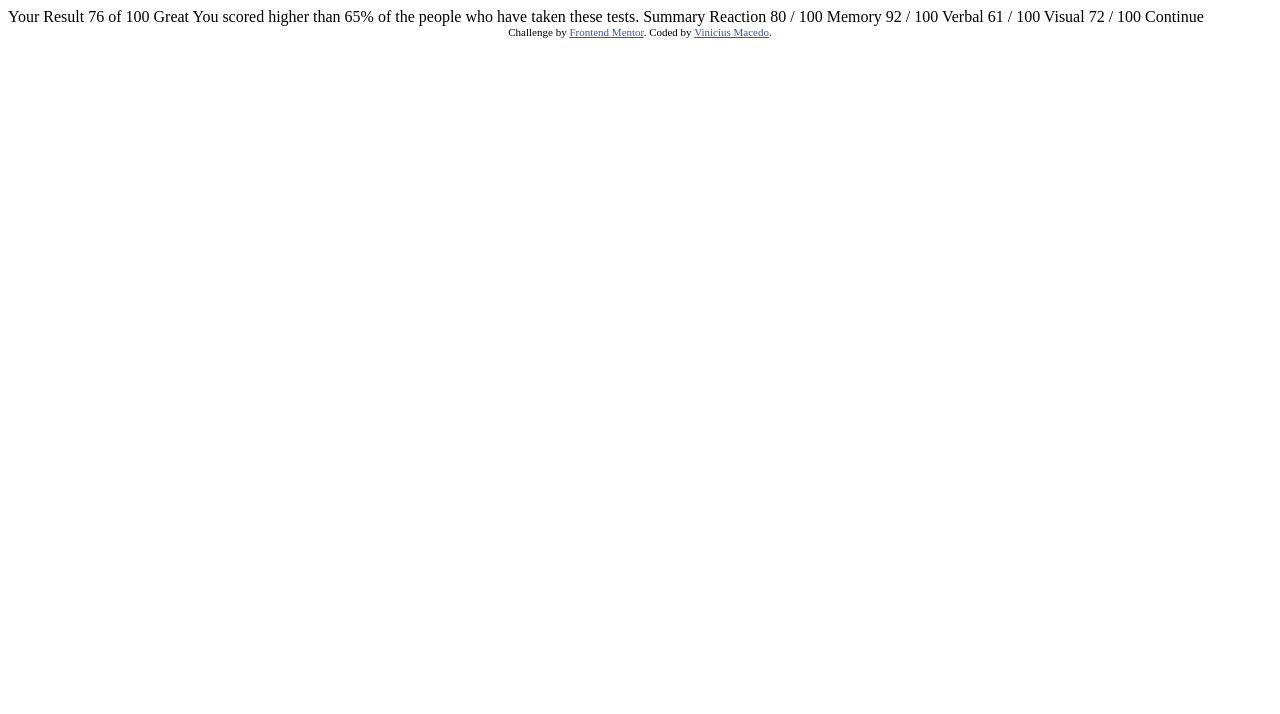
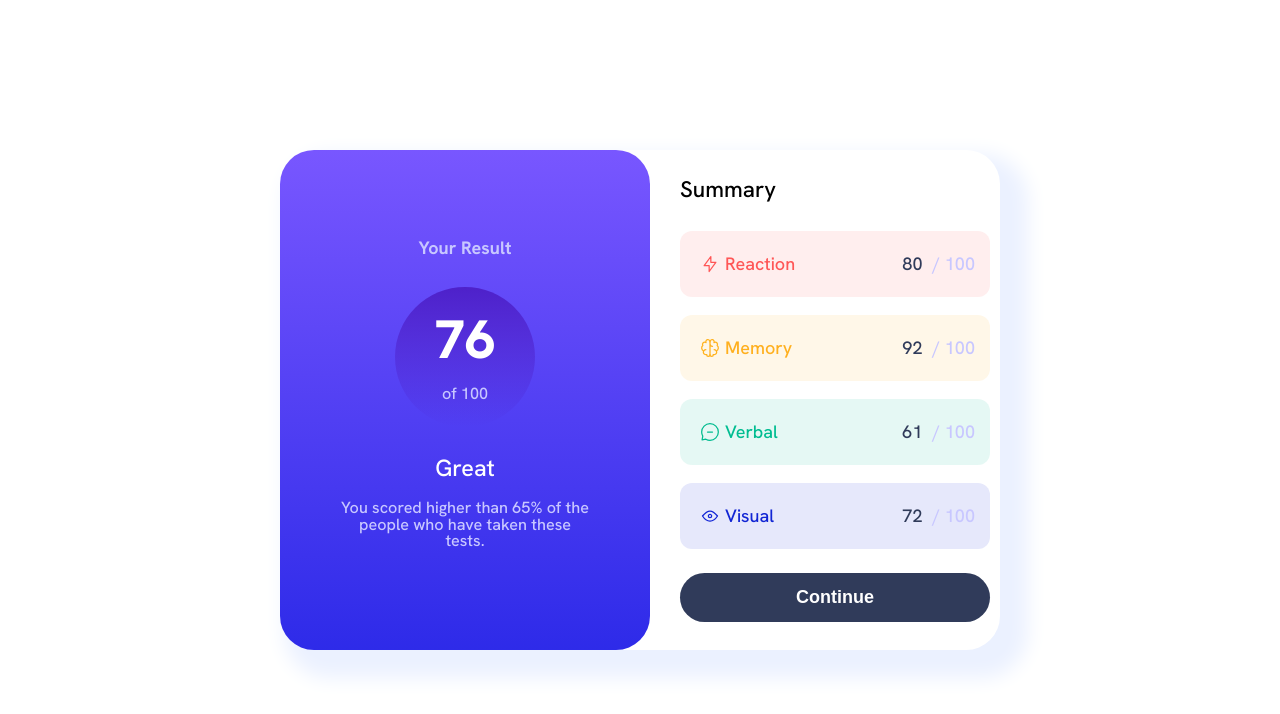
Before and after one commit to viniciuspmacedo/results-summary-component-main, a plain HTML site: page index.html in a window 1280 px wide. Drawn offline with Linux system fonts and the light colour scheme.

Commit message:
html e css finalizados

```diff
--- a/index.html
+++ b/index.html
@@ -1,47 +1,71 @@
 <!DOCTYPE html>
 <html lang="en">
+
 <head>
   <meta charset="UTF-8">
-  <meta name="viewport" content="width=device-width, initial-scale=1.0"> <!-- displays site properly based on user's device -->
+  <meta name="viewport" content="width=device-width, initial-scale=1.0">
+  <!-- displays site properly based on user's device -->
 
   <link rel="icon" type="image/png" sizes="32x32" href="./assets/images/favicon-32x32.png">
-
+  <link rel="stylesheet" href="./style/style.css">
   <title>Frontend Mentor | Results summary component</title>
 
   <!-- Feel free to remove these styles or customise in your own stylesheet 👍 -->
   <style>
-    .attribution { font-size: 11px; text-align: center; }
-    .attribution a { color: hsl(228, 45%, 44%); }
+    .attribution {
+      font-size: 11px;
+      text-align: center;
+    }
+
+    .attribution a {
+      color: hsl(228, 45%, 44%);
+    }
   </style>
 </head>
+
 <body>
+  <main>
+    <section class="results">
+      <h2>Your Result</h2>
+      <div class="result__display">
+      <span class="results__display-points">76</span>
+        of 100
+      </div>
+      <div class="result__message">
+        <h3>Great</h3>
+        <p>You scored higher than 65% of the people who have taken these tests.</p>
+      </div>
+    </section>
+    <section class="summary">
+      <h2>Summary</h2>
+      <ul class="summary__list">
+        <li class="summary__item reaction">
+          <span class="summary__icon reaction"></span>
+          <span class="summary__item-title">Reaction</span>
+          <span class="summary__item-points">80 <span class="summary__item-high-score"> / 100</span></span>
+        </li>
+        <li class="summary__item memory">
+          <span class="summary__icon memory"></span>
+          <span class="summary__item-title">Memory</span>
+          <span class="summary__item-points">92<span class="summary__item-high-score"> / 100</span></span>
+        </li>
 
-  Your Result
-  76
-  of 100
+        <li class="summary__item verbal">
+          <span class="summary__icon verbal"></span>
+          <span class="summary__item-title">Verbal</span>
+          <span class="summary__item-points">61<span class="summary__item-high-score"> / 100</span></span>
+        </li>
 
-  Great
-  You scored higher than 65% of the people who have taken these tests.
+        <li class="summary__item visual">
+          <span class="summary__icon visual"></span>
+          <span class="summary__item-title">Visual</span>
+          <span class="summary__item-points">72<span class="summary__item-high-score"> / 100</span></span>
+        </li>
+      </ul>
+      <button class="continue">Continue</button>
+    </section>
 
-  Summary
+  </main>
+</body>
 
-  Reaction
-  80 / 100
-
-  Memory
-  92 / 100
-
-  Verbal
-  61 / 100
-
-  Visual
-  72 / 100
-
-  Continue
-
-  <div class="attribution">
-    Challenge by <a href="https://www.frontendmentor.io?ref=challenge" target="_blank">Frontend Mentor</a>.
-    Coded by <a href="#">Vinicius Macedo</a>.
-  </div>
-</body>
 </html>
--- /dev/null
+++ b/style/button.css
@@ -0,0 +1,15 @@
+.continue {
+    background-color: var(--dark-gray-blue);
+    color: var(--white);
+    height: 56px;
+    width: 100%;
+    font-size: 1em;
+    font-weight: 700;
+    border-radius: 32px;
+    border: none;
+}
+
+.continue:hover{
+    background: var(--background-gradient);
+    cursor: pointer;
+}
--- /dev/null
+++ b/style/reset.css
@@ -0,0 +1,48 @@
+/* http://meyerweb.com/eric/tools/css/reset/
+   v2.0 | 20110126
+   License: none (public domain)
+*/
+
+html, body, div, span, applet, object, iframe,
+h1, h2, h3, h4, h5, h6, p, blockquote, pre,
+a, abbr, acronym, address, big, cite, code,
+del, dfn, em, img, ins, kbd, q, s, samp,
+small, strike, strong, sub, sup, tt, var,
+b, u, i, center,
+dl, dt, dd, ol, ul, li,
+fieldset, form, label, legend,
+table, caption, tbody, tfoot, thead, tr, th, td,
+article, aside, canvas, details, embed,
+figure, figcaption, footer, header, hgroup,
+menu, nav, output, ruby, section, summary,
+time, mark, audio, video {
+	margin: 0;
+	padding: 0;
+	border: 0;
+	font-size: 100%;
+	font: inherit;
+	vertical-align: baseline;
+}
+/* HTML5 display-role reset for older browsers */
+article, aside, details, figcaption, figure,
+footer, header, hgroup, menu, nav, section {
+	display: block;
+}
+body {
+	line-height: 1;
+}
+ol, ul {
+	list-style: none;
+}
+blockquote, q {
+	quotes: none;
+}
+blockquote:before, blockquote:after,
+q:before, q:after {
+	content: '';
+	content: none;
+}
+table {
+	border-collapse: collapse;
+	border-spacing: 0;
+}
--- /dev/null
+++ b/style/results.css
@@ -0,0 +1,55 @@
+.results {
+    background: var(--background-gradient);
+    border-radius: 0 0 34px 34px;
+    padding: 30px 60px 42px 60px;
+    display: flex;
+    flex-direction: column;
+    justify-content: center;
+    align-items: center;
+    gap: 30px;
+    text-align: center;
+    font-size: 1rem;
+    color: var(--light-lavander);
+}
+
+.results h2 {
+    font-weight: 600;
+    font-size: 1rem;
+}
+
+.results .result__display {
+    width: 140px;
+    height: 140px;
+    background: var(--display-gradient);
+    border-radius: 50%;
+    display: flex;
+    flex-direction: column;
+    justify-content: center;
+    align-items: center;
+    font-size: 0.9rem;
+}
+
+.results .result__display .results__display-points {
+    color: var(--white);
+    font-size: 3rem;
+    font-weight: 800;
+    margin-bottom: 20px;
+}
+
+.results h3 {
+    font-size: 1.3rem;
+    margin-bottom: 20px;
+    font-weight: 500;
+    color: var(--white);
+}
+
+.results p {
+    font-size: 0.9rem;
+}
+
+@media screen and (min-width: 750px) {
+    .results {
+        border-radius: 34px;
+        min-width: 370px;
+    }
+}
--- /dev/null
+++ b/style/style.css
@@ -0,0 +1,59 @@
+@import url(reset.css);
+@import url(results.css);
+@import url(summary.css);
+@import url(button.css);
+@import url('https://fonts.googleapis.com/css2?family=Hanken+Grotesk:wght@500;700;800&display=swap');
+*{
+    box-sizing: border-box;
+}
+:root{
+ --font-family: 'Hanken Grotesk', sans-serif;
+ /* primary colors */
+ --light-red: hsl(0, 100%, 67%);
+ --light-red-background: hsla(0, 100%, 67%, 0.1);
+ --orangey-yellow: hsl(39, 100%, 56%);
+ --orangey-yellow-background: hsl(39, 100%, 56%, 0.1);
+ --green-teal: hsl(166, 100%, 37%);
+ --green-teal-background: hsla(166,100%,37%, 0.1);
+ --cobalt-blue: hsl(234, 85%, 45%);
+ --cobalt-blue-background: hsla(234, 85%, 45%, 0.1);
+ /* gradient background */
+ --background-gradient: linear-gradient(hsl(252, 100%, 67%), hsl(241, 81%, 54%));
+ /* gradient circle */
+ --display-gradient: linear-gradient(hsla(256, 72%, 46%, 1),hsla(241, 72%, 46%, 0)) ;
+ /* neutral colors */
+ --white: hsl(0, 0%, 100%);
+ --pale-blue: hsl(221, 100%, 96%);
+ --light-lavander: hsl(241, 100%, 89%);
+ --dark-gray-blue: hsl(224, 30%, 27%);
+}
+
+html{
+    font-size: 18px;
+    font-family: var(--font-family);
+}
+
+main {
+    margin: auto auto;
+    width: 375px;
+}
+
+@media screen and (min-width: 750px) {
+    body{
+        position: absolute;
+        height: 100%;
+        width: 100vw;
+        display: flex;
+        justify-content: center;
+        align-items: center;
+    }
+    main{
+        max-width: 750px;
+        min-width: 720px;
+        border-radius: 34px;
+        display: grid;
+        grid-template-columns: 1fr 1fr;
+        grid-template-rows: minmax(auto, 500px);
+        box-shadow: 16px 16px 20px 12px var(--pale-blue);
+        }
+}
--- /dev/null
+++ b/style/summary.css
@@ -0,0 +1,96 @@
+.summary {
+    padding: 28px 30px;
+    display: flex;
+    flex-direction: column;
+}
+
+.summary>h2{
+    font-size: 1.25rem;
+    margin-bottom: 30px;
+}
+
+.summary__list {
+    display: flex;
+    flex-direction: column;
+    gap: 18px;
+    list-style: none;
+    margin-bottom: 24px;
+}
+
+.summary__item{
+    padding: 18px 15px;
+    font-size: 1rem;
+    border-radius: 12px;
+    display: grid;
+    grid-template-columns: auto 3fr auto;
+}
+
+.reaction {
+    color:var(--light-red);
+    background-color: var(--light-red-background);
+}
+
+.memory {
+    color: var(--orangey-yellow);
+    background-color: var( --orangey-yellow-background);
+}
+
+.verbal {
+    color: var(--green-teal);
+    background-color: var(--green-teal-background);
+}
+
+.visual {
+    color: var(--cobalt-blue);
+    background-color: var(--cobalt-blue-background);
+}
+
+.summary__icon {
+    width: 30px;
+    height: 30px;
+}
+
+.summary__icon.reaction {
+    background: url(../assets/images/icon-reaction.svg);
+    background-repeat: no-repeat;
+    background-position: center;
+}
+
+.summary__icon.memory {
+    background: url(../assets/images/icon-memory.svg);
+    background-repeat: no-repeat;
+    background-position: center;
+}
+
+.summary__icon.verbal {
+    background: url(../assets/images/icon-verbal.svg);
+    background-repeat: no-repeat;
+    background-position: center;
+}
+
+.summary__icon.visual {
+    background: url(../assets/images/icon-visual.svg);
+    background-repeat: no-repeat;
+    background-position: center;
+}
+
+.summary__item-title, .summary__item-points{
+    display: flex;
+    align-items: center;
+}
+
+.summary__item-points {
+    color: var(--dark-gray-blue);
+}
+
+.summary__item-high-score {
+    color: var(--light-lavander);
+    margin-left: 10px;
+}
+
+@media screen and (min-width: 750px) {
+    .summary {
+        border-radius: 34px;
+        min-width: 370px;
+    }
+}
```
